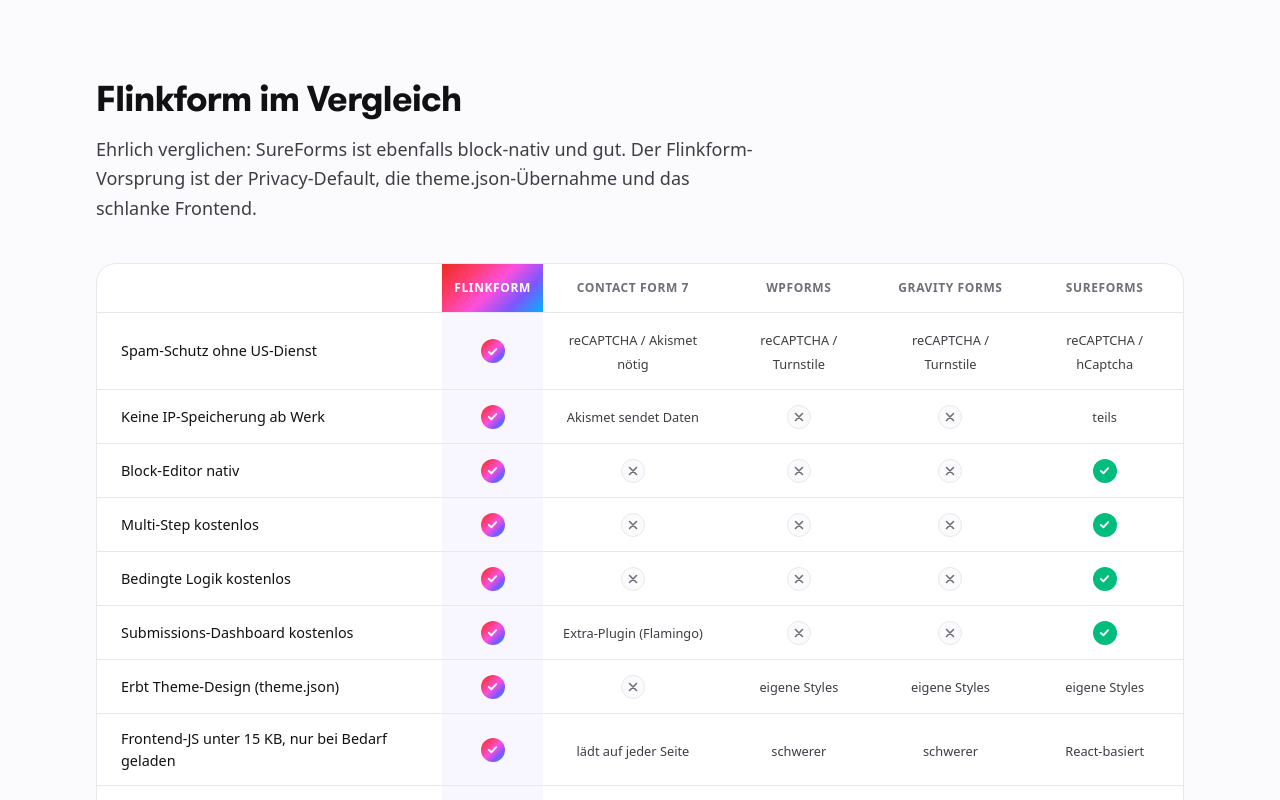
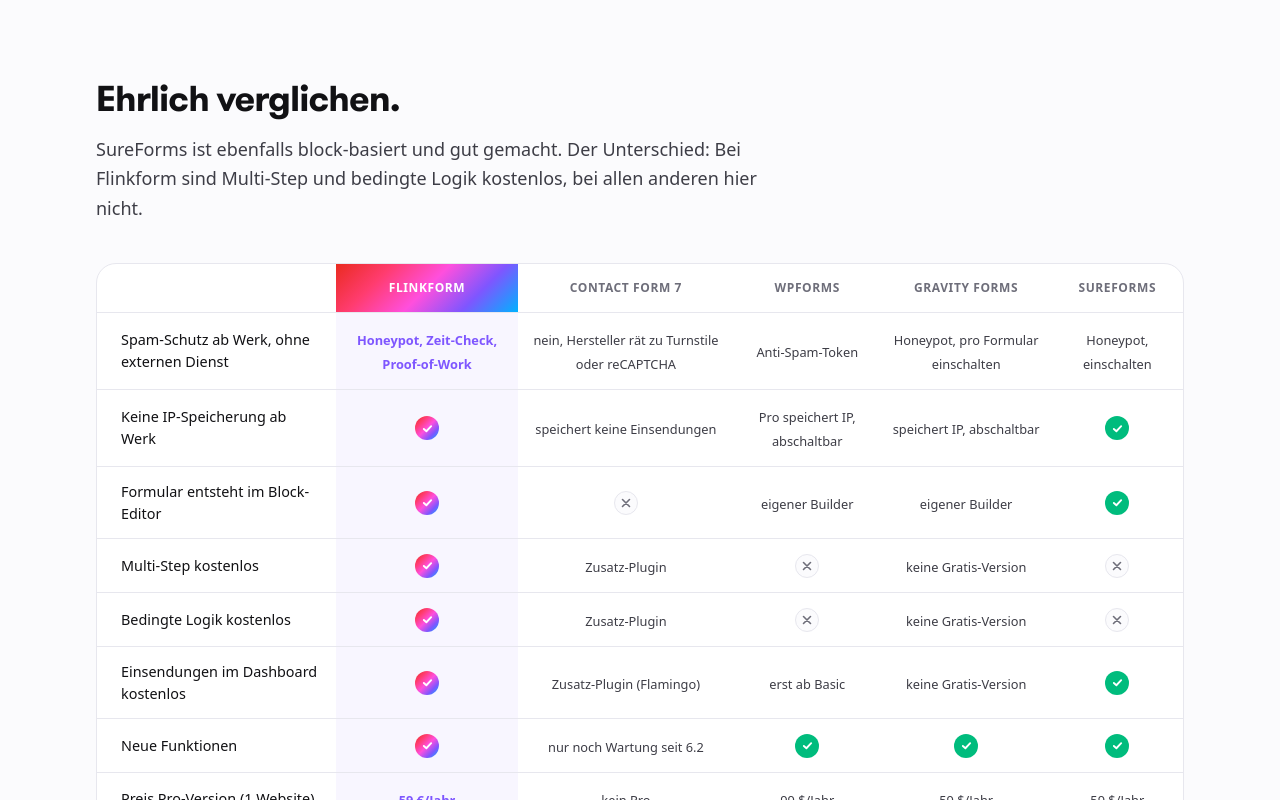
Before and after one commit to dennisbuchwald/flinkform.de, a Next.js app: page / in a window 1280 px wide. Shown: the part 3420-4220 px from the top of the page. Built offline with nearby package versions, Linux system fonts and the light colour scheme.

Commit message:
Correct competitor claims in every comparison table and document the sources

```diff
--- a/app/(de)/vergleich/contact-form-7-alternative/page.tsx
+++ b/app/(de)/vergleich/contact-form-7-alternative/page.tsx
@@ -26,8 +26,8 @@
   { feature: "Multi-Step", cells: [true, "Extra-Plugin"] },
   { feature: "Bedingte Logik", cells: [true, "Extra-Plugin"] },
   {
-    feature: "Spam-Schutz ohne US-Dienst",
-    cells: [true, "reCAPTCHA oder Akismet empfohlen"],
+    feature: "Spam-Schutz ab Werk, ohne externen Dienst",
+    cells: ["Honeypot, Zeit-Check, Proof-of-Work", "nein, Hersteller rät zu Turnstile oder reCAPTCHA"],
   },
   {
     feature: "Assets nur bei Bedarf",
--- a/app/(de)/vergleich/elementor-forms-alternative/page.tsx
+++ b/app/(de)/vergleich/elementor-forms-alternative/page.tsx
@@ -32,17 +32,10 @@
     cells: [true, "nur innerhalb von Elementor-Layouts"],
   },
   {
-    feature: "Spam-Schutz ohne US-Dienst",
+    feature: "Spam-Schutz ab Werk, ohne externen Dienst",
     cells: [true, "reCAPTCHA v2/v3 + Honeypot"],
   },
   { feature: "Keine IP-Speicherung ab Werk", cells: [true, false] },
-  {
-    feature: "Frontend-Gewicht",
-    cells: [
-      "unter 15 KB JS, nur auf Formular-Seiten",
-      "läuft im kompletten Elementor-Stack",
-    ],
-  },
   {
     feature: "Multi-Step + bedingte Logik",
     cells: ["kostenlos", "Multi-Step in Pro enthalten"],
--- a/app/(de)/vergleich/fluent-forms-alternative/page.tsx
+++ b/app/(de)/vergleich/fluent-forms-alternative/page.tsx
@@ -21,14 +21,13 @@
     cells: ["Blöcke im Editor", "eigener Drag-&-Drop-Builder"],
   },
   {
-    feature: "Spam-Schutz ohne US-Dienst",
-    cells: [true, "reCAPTCHA / hCaptcha / Turnstile"],
+    feature: "Spam-Schutz ab Werk, ohne externen Dienst",
+    cells: ["Honeypot, Zeit-Check, Proof-of-Work", "Honeypot einschalten, mehr über reCAPTCHA, hCaptcha, Turnstile"],
   },
   {
     feature: "Keine IP-Speicherung ab Werk",
     cells: [true, "IP-Logging vorhanden, per Schalter abschaltbar"],
   },
-  { feature: "Erbt Theme-Design (theme.json)", cells: [true, "eigene Styles"] },
   {
     feature: "Alle Features in jedem Bezahl-Tarif",
     cells: [true, true],
--- a/app/(de)/vergleich/formidable-forms-alternative/page.tsx
+++ b/app/(de)/vergleich/formidable-forms-alternative/page.tsx
@@ -31,8 +31,8 @@
     cells: ["Blöcke im Editor", "eigener Fullscreen-Builder"],
   },
   {
-    feature: "Spam-Schutz ohne US-Dienst",
-    cells: [true, "reCAPTCHA / hCaptcha / Turnstile / Akismet"],
+    feature: "Spam-Schutz ab Werk, ohne externen Dienst",
+    cells: ["Honeypot, Zeit-Check, Proof-of-Work", "Honeypot und Token ab Werk, mehr über reCAPTCHA, hCaptcha, Turnstile, Akismet"],
   },
   { feature: "Keine IP-Speicherung ab Werk", cells: [true, false] },
   {
--- a/app/(de)/vergleich/forminator-alternative/page.tsx
+++ b/app/(de)/vergleich/forminator-alternative/page.tsx
@@ -16,22 +16,17 @@
     cells: [true, true],
   },
   {
-    feature: "Spam-Schutz ohne US-Dienst",
-    cells: [true, "reCAPTCHA / hCaptcha / Turnstile / Akismet"],
+    feature: "Spam-Schutz ab Werk, ohne externen Dienst",
+    cells: ["Honeypot, Zeit-Check, Proof-of-Work", "Honeypot pro Formular einschalten, mehr über reCAPTCHA, hCaptcha, Turnstile, Akismet"],
   },
   {
     feature: "Keine IP-Speicherung ab Werk",
     cells: [true, "IP wird standardmäßig gespeichert"],
   },
   {
-    feature: "Frontend-Gewicht auf Formular-Seiten",
-    cells: ["unter 15 KB JS", "ca. 47 KB CSS + 82 KB JS"],
-  },
-  {
     feature: "Formular-Aufbau",
     cells: ["Blöcke im Editor, Live-Vorschau", "eigener Builder, Vorschau separat"],
   },
-  { feature: "Erbt Theme-Design (theme.json)", cells: [true, "eigene Styles"] },
   {
     feature: "Zahlungen in der Free-Version",
     cells: ["Pro-Add-on (Stripe)", "Stripe + PayPal kostenlos"],
--- a/app/(de)/vergleich/gravity-forms-alternative/page.tsx
+++ b/app/(de)/vergleich/gravity-forms-alternative/page.tsx
@@ -29,11 +29,10 @@
   },
   { feature: "Formular-Aufbau", cells: ["Blöcke im Editor", "eigener Builder im Admin"] },
   {
-    feature: "Spam-Schutz ohne US-Dienst",
-    cells: [true, "reCAPTCHA / Turnstile / Akismet"],
+    feature: "Spam-Schutz ab Werk, ohne externen Dienst",
+    cells: ["Honeypot, Zeit-Check, Proof-of-Work", "Honeypot pro Formular einschalten, mehr über reCAPTCHA, Turnstile, Akismet"],
   },
   { feature: "Keine IP-Speicherung ab Werk", cells: [true, false] },
-  { feature: "Erbt Theme-Design (theme.json)", cells: [true, "eigene Styles"] },
   { feature: "Sitz / Datenverständnis", cells: ["Deutschland, DSGVO by design", "USA"] },
 ] as const;
 
--- a/app/(de)/vergleich/ninja-forms-alternative/page.tsx
+++ b/app/(de)/vergleich/ninja-forms-alternative/page.tsx
@@ -24,14 +24,13 @@
     cells: ["kostenlos", "kostenlos"],
   },
   {
-    feature: "Spam-Schutz ohne US-Dienst",
-    cells: [true, "reCAPTCHA / hCaptcha / Turnstile / Akismet"],
+    feature: "Spam-Schutz ab Werk, ohne externen Dienst",
+    cells: ["Honeypot, Zeit-Check, Proof-of-Work", "Honeypot ab Werk, mehr über reCAPTCHA, hCaptcha, Turnstile, Akismet"],
   },
   {
     feature: "Formular-Aufbau",
     cells: ["Blöcke im Editor", "eigener Drag-&-Drop-Builder"],
   },
-  { feature: "Erbt Theme-Design (theme.json)", cells: [true, "eigene Styles"] },
   {
     feature: "Zahlungen (Stripe)",
     cells: ["Pro-Add-on, ab 59 €/Jahr", "nur als Add-on / ab Pro-Bundle"],
@@ -39,10 +38,6 @@
   {
     feature: "Alle Features im Paket",
     cells: ["Pro: 59 bis 299 €/Jahr", "Elite: 499 $/Jahr"],
-  },
-  {
-    feature: "Frontend-Gewicht",
-    cells: ["unter 15 KB JS, kein jQuery", "eigenes CSS/JS pro Add-on"],
   },
   {
     feature: "Sitz / Datenverständnis",
--- a/app/(de)/vergleich/sureforms-alternative/page.tsx
+++ b/app/(de)/vergleich/sureforms-alternative/page.tsx
@@ -35,14 +35,6 @@
       "Pro-Add-on, inkl. SEPA-Lastschrift",
       "Basis kostenlos, PayPal nur Pro",
     ],
-  },
-  {
-    feature: "Erbt Theme-Design (theme.json)",
-    cells: [true, "eigenes Styling-System"],
-  },
-  {
-    feature: "Frontend-JS",
-    cells: ["unter 15 KB, nur auf Formular-Seiten", "keine offizielle Angabe"],
   },
   {
     feature: "Sitz / Hersteller",
--- a/app/(de)/vergleich/typeform-alternative/page.tsx
+++ b/app/(de)/vergleich/typeform-alternative/page.tsx
@@ -40,7 +40,7 @@
     cells: [true, "erst ab Plus (79 $/Monat)"],
   },
   {
-    feature: "Spam-Schutz ohne US-Dienst",
+    feature: "Spam-Schutz ab Werk, ohne externen Dienst",
     cells: [true, "reCAPTCHA, erst ab Talent (169 $/Monat)"],
   },
   {
--- a/app/(de)/vergleich/wpforms-alternative/page.tsx
+++ b/app/(de)/vergleich/wpforms-alternative/page.tsx
@@ -21,11 +21,10 @@
   },
   { feature: "Formular-Aufbau", cells: ["Blöcke im Editor", "eigener Drag-&-Drop-Builder"] },
   {
-    feature: "Spam-Schutz ohne US-Dienst",
-    cells: [true, "reCAPTCHA / hCaptcha / Turnstile"],
+    feature: "Spam-Schutz ab Werk, ohne externen Dienst",
+    cells: ["Honeypot, Zeit-Check, Proof-of-Work", "Anti-Spam-Token ab Werk, mehr über reCAPTCHA, hCaptcha, Turnstile"],
   },
   { feature: "Keine IP-Speicherung ab Werk", cells: [true, false] },
-  { feature: "Erbt Theme-Design (theme.json)", cells: [true, "eigene Styles"] },
   {
     feature: "Stripe ohne Zusatzgebühr",
     cells: ["Pro-Add-on, 0 % Aufschlag", "erst ab Pro (399 $/Jahr), darunter +3 %"],
--- a/content/de/home.ts
+++ b/content/de/home.ts
@@ -102,44 +102,43 @@
     ],
   },
   compare: {
-    heading: "Flinkform im Vergleich",
-    sub: "Ehrlich verglichen: SureForms ist ebenfalls block-nativ und gut. Der Flinkform-Vorsprung ist der Privacy-Default, die theme.json-Übernahme und das schlanke Frontend.",
+    heading: "Ehrlich verglichen.",
+    sub: "SureForms ist ebenfalls block-basiert und gut gemacht. Der Unterschied: Bei Flinkform sind Multi-Step und bedingte Logik kostenlos, bei allen anderen hier nicht.",
     caption: "Funktionsvergleich: Flinkform, Contact Form 7, WPForms, Gravity Forms und SureForms",
     columns: ["Flinkform", "Contact Form 7", "WPForms", "Gravity Forms", "SureForms"],
+    // Jede Zelle ist belegt in docs/vergleich-quellen.md. Neue Zeilen nur mit Quelle.
     rows: [
       {
-        feature: "Spam-Schutz ohne US-Dienst",
-        cells: [true, "reCAPTCHA / Akismet nötig", "reCAPTCHA / Turnstile", "reCAPTCHA / Turnstile", "reCAPTCHA / hCaptcha"],
+        feature: "Spam-Schutz ab Werk, ohne externen Dienst",
+        cells: [
+          "Honeypot, Zeit-Check, Proof-of-Work",
+          "nein, Hersteller rät zu Turnstile oder reCAPTCHA",
+          "Anti-Spam-Token",
+          "Honeypot, pro Formular einschalten",
+          "Honeypot, einschalten",
+        ],
       },
       {
         feature: "Keine IP-Speicherung ab Werk",
-        cells: [true, "Akismet sendet Daten", false, false, "teils"],
+        cells: [true, "speichert keine Einsendungen", "Pro speichert IP, abschaltbar", "speichert IP, abschaltbar", true],
       },
-      { feature: "Block-Editor nativ", cells: [true, false, false, false, true] },
-      { feature: "Multi-Step kostenlos", cells: [true, false, false, false, true] },
-      { feature: "Bedingte Logik kostenlos", cells: [true, false, false, false, true] },
+      { feature: "Formular entsteht im Block-Editor", cells: [true, false, "eigener Builder", "eigener Builder", true] },
+      { feature: "Multi-Step kostenlos", cells: [true, "Zusatz-Plugin", false, "keine Gratis-Version", false] },
+      { feature: "Bedingte Logik kostenlos", cells: [true, "Zusatz-Plugin", false, "keine Gratis-Version", false] },
       {
-        feature: "Submissions-Dashboard kostenlos",
-        cells: [true, "Extra-Plugin (Flamingo)", false, false, true],
+        feature: "Einsendungen im Dashboard kostenlos",
+        cells: [true, "Zusatz-Plugin (Flamingo)", "erst ab Basic", "keine Gratis-Version", true],
       },
       {
-        feature: "Erbt Theme-Design (theme.json)",
-        cells: [true, false, "eigene Styles", "eigene Styles", "eigene Styles"],
-      },
-      {
-        feature: "Frontend-JS unter 15 KB, nur bei Bedarf geladen",
-        cells: [true, "lädt auf jeder Seite", "schwerer", "schwerer", "React-basiert"],
-      },
-      {
-        feature: "Aktive Weiterentwicklung",
-        cells: [true, "Feature Freeze seit 2026", true, true, true],
+        feature: "Neue Funktionen",
+        cells: [true, "nur noch Wartung seit 6.2", true, true, true],
       },
       {
         feature: "Preis Pro-Version (1 Website)",
         cells: ["59 €/Jahr", "kein Pro", "99 $/Jahr", "59 $/Jahr", "59 $/Jahr"],
       },
     ],
-    note: "Stand Juli 2026, reguläre Listenpreise der Anbieter. Contact Form 7 ist kostenlos, braucht für Multi-Step, Einsendungen und bedingte Logik aber 3 bis 4 Zusatz-Plugins.",
+    note: "Stand: 28. September 2026. Reguläre Listenpreise und Herstellerdokumentation der jeweiligen Anbieter. Contact Form 7 speichert laut Hersteller keine Einsendungen und kennt weder Multi-Step noch bedingte Logik, dafür braucht es je ein Zusatz-Plugin.",
     linkAll: "Alle Vergleiche im Detail",
     linkCalc: "Kostenrechner: Was zahlst du gerade?",
   },
--- a/content/en/home.ts
+++ b/content/en/home.ts
@@ -101,44 +101,42 @@
     ],
   },
   compare: {
-    heading: "Flinkform compared",
-    sub: "An honest comparison: SureForms is also block-native and solid. Flinkform's edge is the privacy-first default, automatic theme.json support, and a lighter frontend.",
+    heading: "Compared, honestly.",
+    sub: "SureForms is block-based too, and it's well made. The difference: with Flinkform, multi-step forms and conditional logic are free. With every other plugin here, they aren't.",
     caption: "Feature comparison: Flinkform, Contact Form 7, WPForms, Gravity Forms, and SureForms",
     columns: ["Flinkform", "Contact Form 7", "WPForms", "Gravity Forms", "SureForms"],
     rows: [
       {
-        feature: "Spam protection without a US service",
-        cells: [true, "reCAPTCHA / Akismet required", "reCAPTCHA / Turnstile", "reCAPTCHA / Turnstile", "reCAPTCHA / hCaptcha"],
+        feature: "Built-in spam protection, no external service",
+        cells: [
+          "Honeypot, time check, proof of work",
+          "no, the author recommends Turnstile or reCAPTCHA",
+          "anti-spam token",
+          "honeypot, enable per form",
+          "honeypot, needs enabling",
+        ],
       },
       {
         feature: "No IP logging by default",
-        cells: [true, "Akismet sends data", false, false, "partially"],
+        cells: [true, "stores no submissions", "Pro stores IPs, can be disabled", "stores IPs, can be disabled", true],
       },
-      { feature: "Native to the block editor", cells: [true, false, false, false, true] },
-      { feature: "Multi-step forms, free", cells: [true, false, false, false, true] },
-      { feature: "Conditional logic, free", cells: [true, false, false, false, true] },
+      { feature: "Forms built in the block editor", cells: [true, false, "own builder", "own builder", true] },
+      { feature: "Multi-step forms, free", cells: [true, "add-on plugin", false, "no free version", false] },
+      { feature: "Conditional logic, free", cells: [true, "add-on plugin", false, "no free version", false] },
       {
         feature: "Submissions dashboard, free",
-        cells: [true, "Extra plugin (Flamingo)", false, false, true],
+        cells: [true, "add-on plugin (Flamingo)", "paid plans only", "no free version", true],
       },
       {
-        feature: "Inherits theme design (theme.json)",
-        cells: [true, false, "own styles", "own styles", "own styles"],
-      },
-      {
-        feature: "Frontend JS under 15 KB, loaded only when needed",
-        cells: [true, "loads on every page", "heavier", "heavier", "React-based"],
-      },
-      {
-        feature: "Active development",
-        cells: [true, "Feature freeze since 2026", true, true, true],
+        feature: "New features",
+        cells: [true, "maintenance only since 6.2", true, true, true],
       },
       {
         feature: "Pro version price (1 site)",
         cells: ["€59/yr", "no Pro tier", "$99/yr", "$59/yr", "$59/yr"],
       },
     ],
-    note: "As of July 2026, regular list prices from each vendor. Contact Form 7 is free, but needs 3 to 4 extra plugins for multi-step forms, stored submissions, and conditional logic.",
+    note: "As of September 28, 2026. Regular list prices and each vendor's own documentation. According to its author, Contact Form 7 doesn't store submissions and has no multi-step forms or conditional logic, each of which needs a separate add-on.",
     linkAll: "See every comparison in detail",
     linkCalc: "Cost calculator: what are you paying right now?",
   },
```
Also changed, not shown: 1 other file (tests, documents, lock files or other folders).
